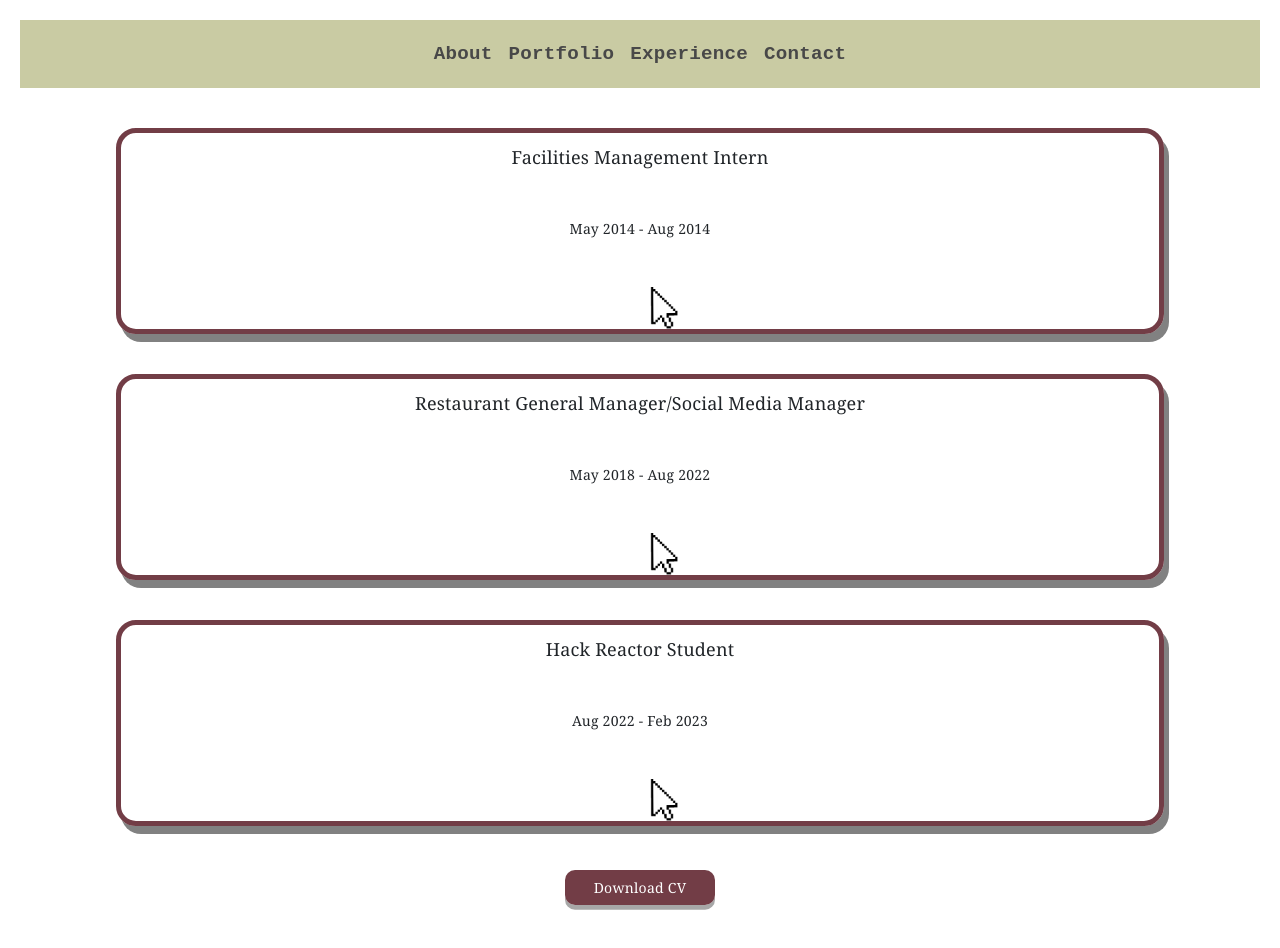
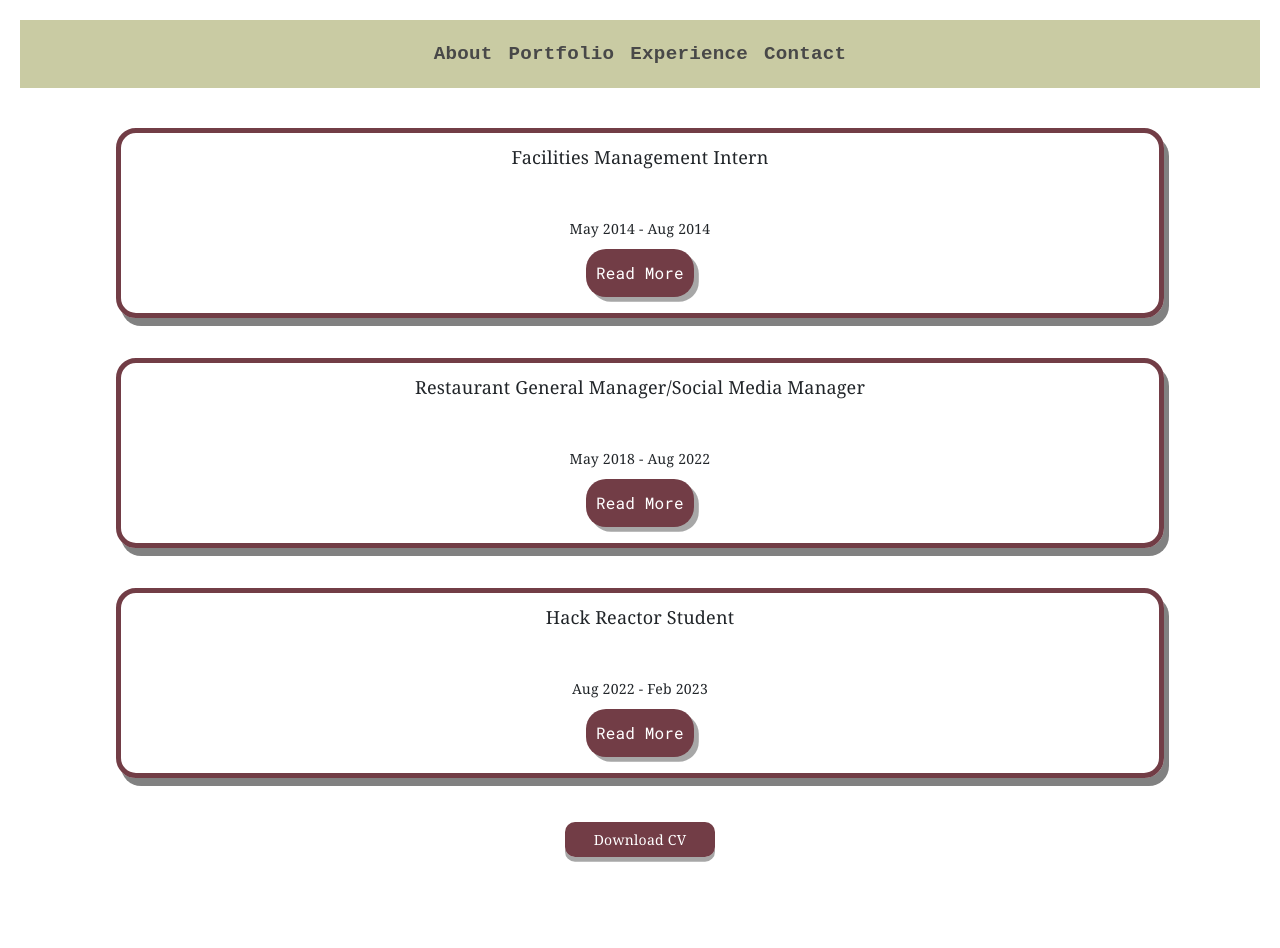
Before and after one commit to Introvette/angular-site, an Angular app in the folder introvette/: page /experience in a window 1280 px wide. After the commit the page ends 900 px from the top, so only its background shows below. Built offline with nearby package versions, Linux system fonts and the light colour scheme; a web font is replaced by a local one.

Commit message:
changed exp timeline expand btn

```diff
--- a/introvette/src/app/experience/experience.component.css
+++ b/introvette/src/app/experience/experience.component.css
@@ -91,8 +91,14 @@
   font-size: 14px;
 }
 
-.clickme img {
-  height: 80px;
+.clickme h3 {
+  background-color: #723D46;
+  border:rgba(0, 0, 0, 0.493);
+  padding: 10px;
+  color: white;
+  box-shadow: .3rem 0.3rem rgba(121, 121, 121, 0.65);
+  border-radius: 20px;
+  font-family: 'Roboto Mono', monospace;
 }
 
 
--- a/introvette/src/app/experience/experience.component.html
+++ b/introvette/src/app/experience/experience.component.html
@@ -11,7 +11,7 @@
               {{ event.date }}
             </div>
             <div class="clickme">
-              <img src="assets/img/clickme.gif"/>
+              <h3>Read More</h3>
             </div>
           </div>
           <div class="timeline-line"></div>
--- a/introvette/src/app/portfolio/portfolio.component.css
+++ b/introvette/src/app/portfolio/portfolio.component.css
@@ -54,6 +54,16 @@
 
   }
 
+  .repo-link {
+    background-color: #ff8f7eff;
+    padding: 8px;
+    margin-bottom: 10px;
+  }
+
+  .repo-link a:hover {
+    color: white;
+  }
+
   .carousel-card {
     width: calc(100% / 5);
     height: 300px;
@@ -61,7 +71,7 @@
     flex-direction: column;
     justify-content: center;
     align-items: center;
-
+    background-color: white;
   }
 
   .card-content h3 {
@@ -97,6 +107,7 @@
     height: 100%;
     margin-bottom: 10px;
     margin-top: 200px;
+    box-shadow: .3rem 0.3rem rgba(0, 0, 0, 0.65);
   }
 
   .card-content {
@@ -118,6 +129,8 @@
     transform: translateX(-50%);
     background-color: #723D46;
     color: white;
+    font-family: 'Roboto Mono', monospace;
+    box-shadow: .3rem 0.3rem rgba(121, 121, 121, 0.65);
   }
 
   .carousel-controls button {
@@ -229,4 +242,10 @@ body {
   height: 800px;
   width: 800px;
 }
+
+.card-content::-webkit-scrollbar-thumb {
+  border-radius: 10px;
+  background-color: #e26e5caf;;
+  box-shadow: inset 0 0 0 2px rgb(255, 255, 255);
 }
+}
--- a/introvette/src/app/portfolio/portfolio.component.ts
+++ b/introvette/src/app/portfolio/portfolio.component.ts
@@ -27,6 +27,13 @@ export class PortfolioComponent {
       description: 'TaskManagr is an aesthetically pleasing project planner. TaskManager allows users to organize their tasks and assign specific tasks to other team members all in one.',
       tech_used: 'Python, Django, HTML, CSS',
       repository: 'https://github.com/Introvette/Task-Managr/'
+    },
+    {
+      imageUrl: 'assets/img/pic-in-pig.gif',
+      title: 'Picture in Picture',
+      description: 'Picture-in-picture enables users to maintain a constant visual of a browser window while navigating to other tabs or windows.',
+      tech_used: 'JavaScript, HTML, CSS',
+      repository: 'https://github.com/Introvette/Picture-in-Picture'
     }
   ];
 
```
Also changed, not shown: introvette/src/assets/img/random-quotes.gif (added), 1 other file (tests, documents, lock files or other folders).
